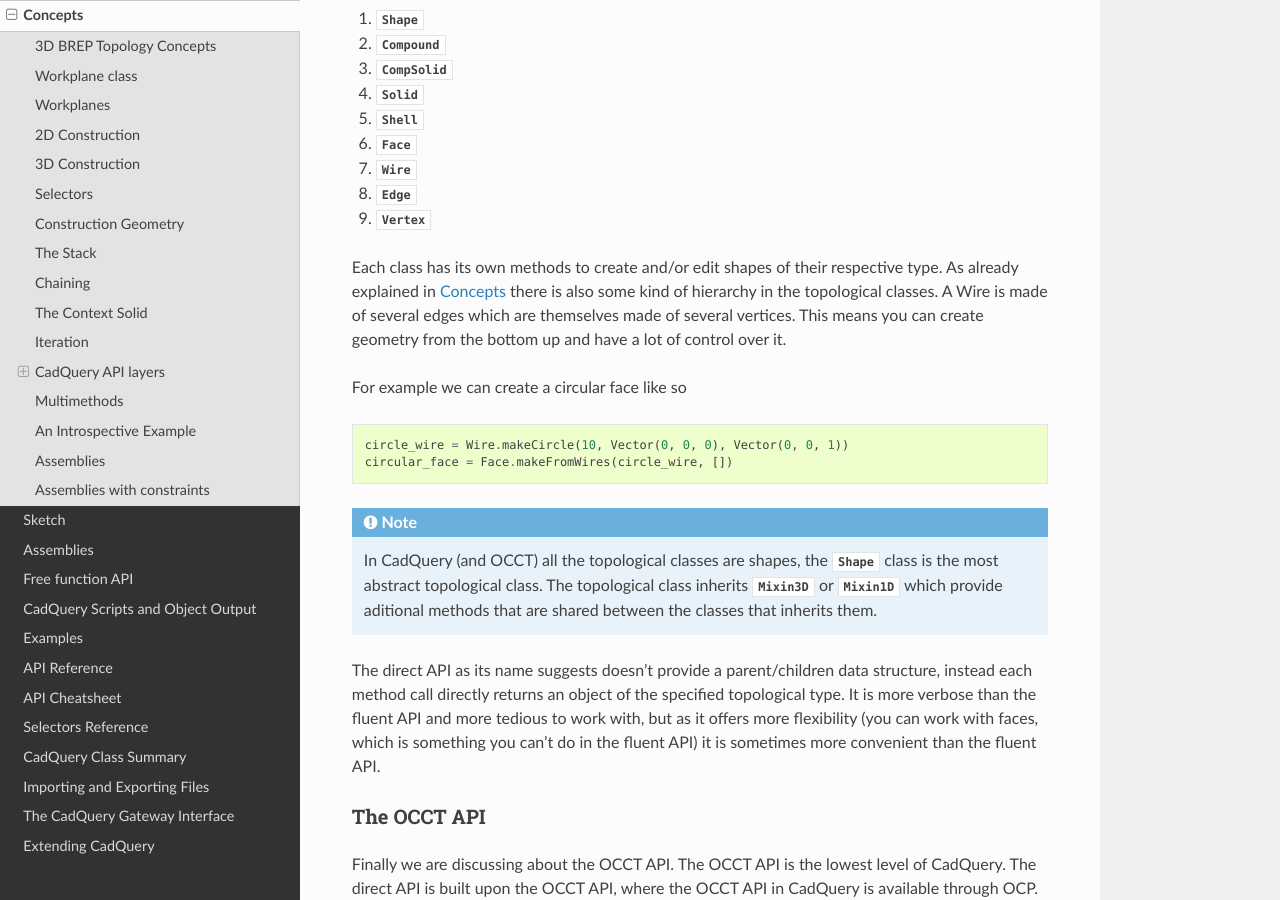
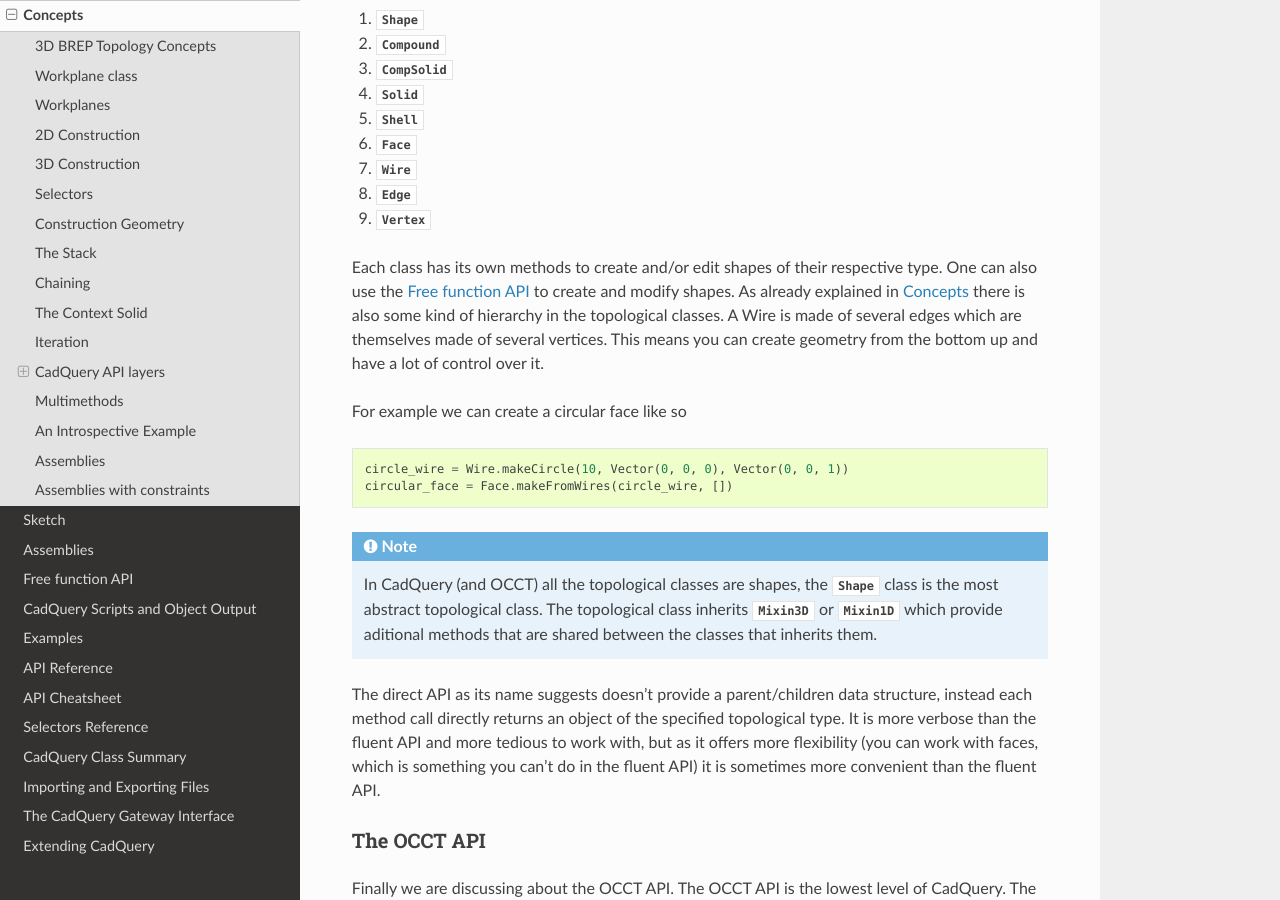
Before and after one commit to CadQuery/cadquery, a Sphinx documentation site: the page built from doc/primer.rst, in a window 1280 px wide and 900 px high, scrolled down 5309 px. Built offline with Sphinx 7.4.7 and the Read the Docs theme 2.0.0, drawn with Linux system fonts in a browser that asks for light colours.

Commit message:
Mention free funcs in the primer

```diff
--- a/doc/primer.rst
+++ b/doc/primer.rst
@@ -211,7 +211,7 @@
   It's then more difficult to debug as you cannot visualize each operation step by step, which is a functionality that is provided by the CQ-Editor debugger for example.
 
 The Direct API
-~~~~~~~~~~~~~~~~~~~~~~
+~~~~~~~~~~~~~~
 
 While the fluent API exposes much functionality, you may find scenarios that require extra flexibility or require working with lower level objects.
 
@@ -229,7 +229,7 @@
 8. :class:`~cadquery.Edge`
 9. :class:`~cadquery.Vertex`
 
-Each class has its own methods to create and/or edit shapes of their respective type. As already explained in :ref:`cadquery_concepts` there is also some kind of hierarchy in the
+Each class has its own methods to create and/or edit shapes of their respective type. One can also use the :ref:`freefuncapi` to create and modify shapes. As already explained in :ref:`cadquery_concepts` there is also some kind of hierarchy in the
 topological classes. A Wire is made of several edges which are themselves made of several vertices. This means you can create geometry from the bottom up and have a lot of control over it.
 
 For example we can create a circular face like so ::
@@ -246,7 +246,7 @@
 it is sometimes more convenient than the fluent API.
 
 The OCCT API
-~~~~~~~~~~~~~~~~~~~~~~
+~~~~~~~~~~~~~
 
 Finally we are discussing about the OCCT API. The OCCT API is the lowest level of CadQuery. The direct API is built upon the OCCT API, where the OCCT API in CadQuery is available through OCP.
 OCP are the Python bindings of the OCCT C++ libraries CadQuery uses. This means you have access to (almost) all the OCCT C++ libraries in Python and in CadQuery.
```
